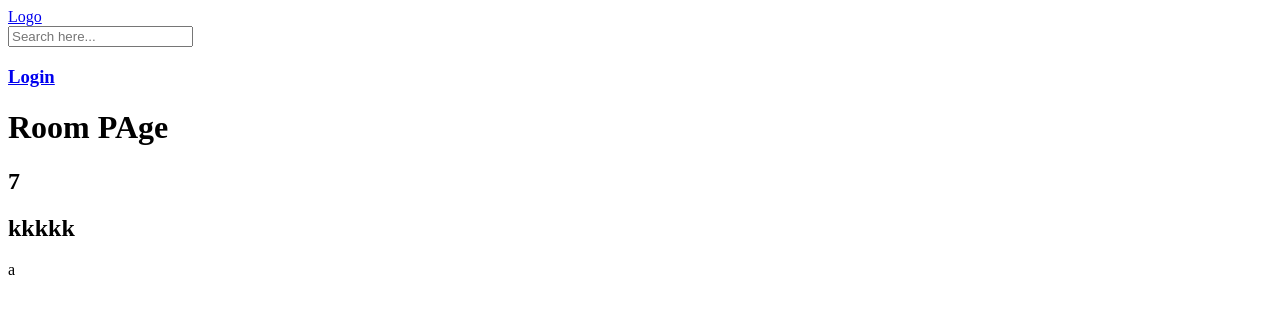
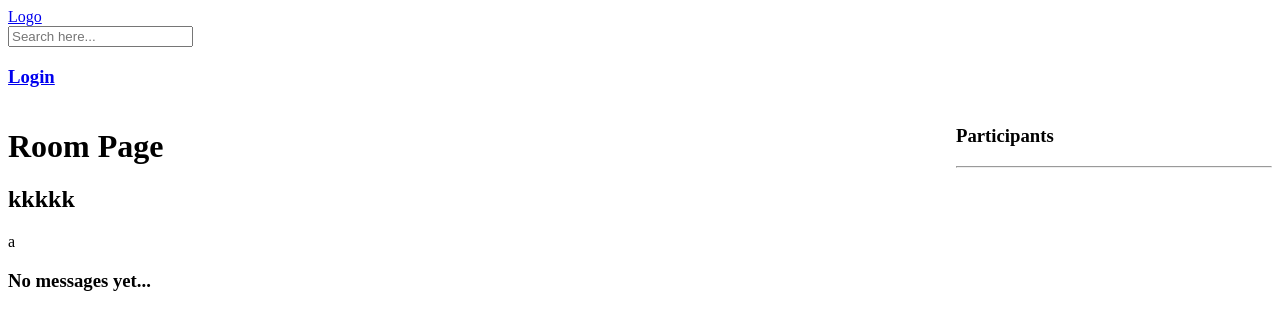
Before and after one commit to gowtham-abd/Chat-Adda, a Django app: page /room/7/ in a window 1280 px wide. Shown: the top 330 px of the page. Run offline with Django 5.2, Linux system fonts and the light colour scheme; data comes from the database, SQL or seed files in the repository; both versions use the stored data as it was after the commit.

Commit message:
crud for messages

```diff
--- a/core/models.py
+++ b/core/models.py
@@ -23,6 +23,7 @@ class Room(models.Model):
     descriptions  = models.TextField(null=True,blank = True)
     updated = models.DateTimeField(auto_now= True)
     created = models.DateTimeField(auto_now_add=True)
+    participants = models.ManyToManyField(User,related_name = 'participants',blank = True)
     class Meta:
         ordering = ['-updated','-created']
 
--- a/core/templates/room.html
+++ b/core/templates/room.html
@@ -1,9 +1,48 @@
-{% extends 'main.html' %}
+{% extends 'main.html' %} {% block content %}
+<style>
+    .room-container{
+        display: grid;
+        grid-template-columns: 3fr 1fr;
+    }
+</style>
+<div class="room-container">
+<div>
+  <h1>Room Page</h1>
+  <h2>{{room.name}}</h2>
+  <p>{{room.descriptions}}</p>
 
-{% block content %}
- <h1> Room PAge </h1>
- <h2>{{ room.id}}</h2>
- <h2>{{room.name}}</h2>
- <p>{{room.descriptions}}</p>
+  {% if room_messages%}
+  <div>
+    <h3>Conversation</h3>
+    <hr>
+    {% for messages in room_messages%}
+    <small>@{{messages.user}} | {{messages.created|timesince}}</small>
+    {% if request.user == messages.user %}
+    <a href="{% url 'delete-message' messages.id %}">Delete</a>
+    {% endif %}
+    <p>{{messages.body}}</p>
+    <hr />
+    {% endfor%}
+  </div>
+  {%else %}
+  <div><h3>No messages yet...</h3></div>
+  {% endif %}
 
+  {% if request.user.is_authenticated %}
+  <div>
+    <form action="" method="post">
+      {% csrf_token %}
+      <input type="text" placeholder="White a message.." name="body" />
+    </form>
+  </div>
+  {% endif %}
+</div>
+<div>
+    <h3>Participants</h3>
+    <hr>
+    {% for user in participants%}
+    <h4>@{{user}}</h4>
+    {% endfor %}
+</div>
+</div>
 {% endblock %}
--- a/core/urls.py
+++ b/core/urls.py
@@ -1,5 +1,5 @@
 from django.urls import path,include
-from .views import TaskViewSet,home,room,createRoom,updateRoom,deleteRoom,loginPage,logoutUser,registerUser
+from .views import TaskViewSet,home,room,createRoom,updateRoom,deleteRoom,loginPage,logoutUser,registerUser,deleteMessage
 from rest_framework.routers import DefaultRouter
 
 
@@ -15,6 +15,7 @@ urlpatterns = [
     path('room/<int:pk>/',room,name = 'room'),
     path('create-room',createRoom, name = 'create-room'),
     path('update-room/<str:pk>',updateRoom,name ='update-room'),
-    path('delete-room/<str:pk>',deleteRoom,name ='delete-room')
+    path('delete-room/<str:pk>',deleteRoom,name ='delete-room'),
+    path('delete-message/<str:pk>',deleteMessage,name ='delete-message')
 
 ]
--- a/core/views.py
+++ b/core/views.py
@@ -4,7 +4,7 @@ from rest_framework import response ,viewsets,status
 from rest_framework.permissions import IsAuthenticated
 from django.contrib.auth import authenticate,login,logout
 from django.contrib.auth.decorators import login_required
-from .models import Task,Room,Topics
+from .models import Task,Room,Topics,Message
 from django.contrib.auth.models import User
 from django.contrib.auth.forms import UserCreationForm
 from .serializers import TaskSerializer
@@ -66,7 +66,17 @@ def logoutUser(request):
 
 def room (request,pk):
     room = Room.objects.get(id=pk)
-    return render(request,'room.html',{'room':room})
+    room_messages = room.message_set.all().order_by('-created')
+    participants = room.participants.all()
+    if request.method == 'POST':
+        message = Message.objects.create(
+            user = request.user,
+            room = room,
+            body = request.POST.get('body')
+        )
+        room.participants.add(request.user)
+        return redirect('room',pk = room.id)
+    return render(request,'room.html',{'room':room,'room_messages':room_messages,'participants':participants})
 
 @login_required
 def createRoom(request):
@@ -104,6 +114,17 @@ def deleteRoom(request,pk):
         return redirect('home')
     return render(request,'delete.html')
 
+@login_required
+def deleteMessage(request,pk):
+    message = Message.objects.get(id=pk)
+    if request.user != message.user:
+        HttpResponse('You are not allowed to it')
+
+    if request.method == 'POST':
+        message.delete()
+        return redirect('home')
+    return render(request,'delete.html',{'obj':message})
+
 class TaskViewSet(viewsets.ModelViewSet):
     task = Task.objects.all()
     serializer_class = TaskSerializer
```
Also changed, not shown: core/migrations/0004_alter_room_options_room_participants.py (added), db.sqlite3.
